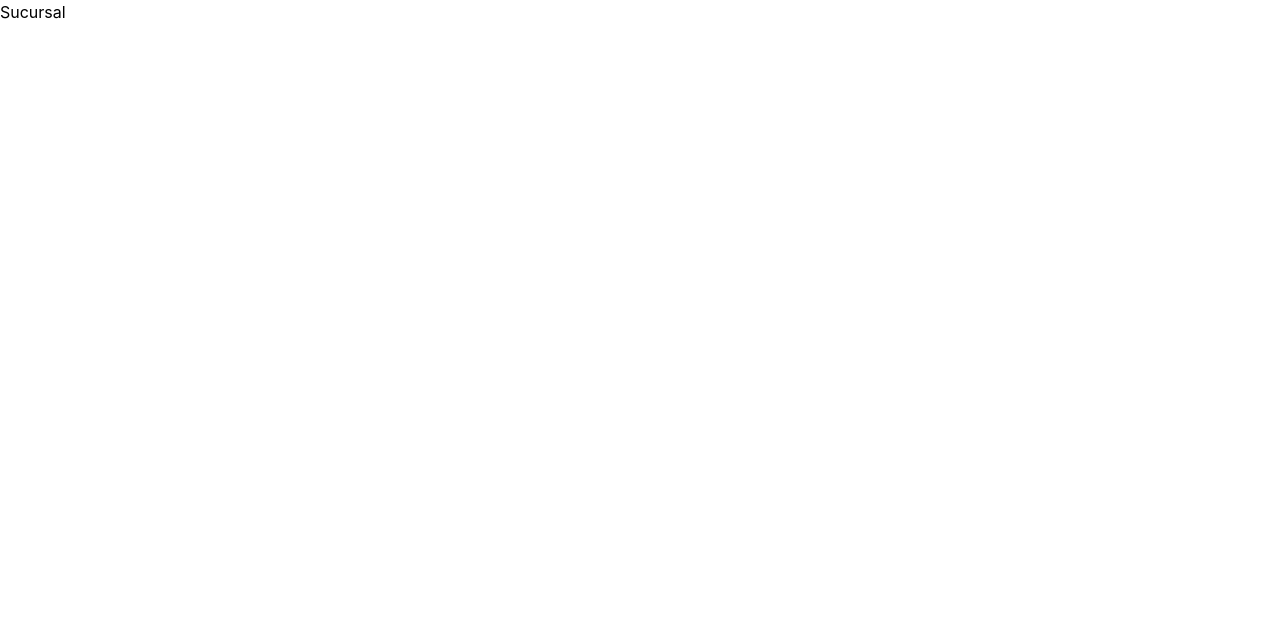
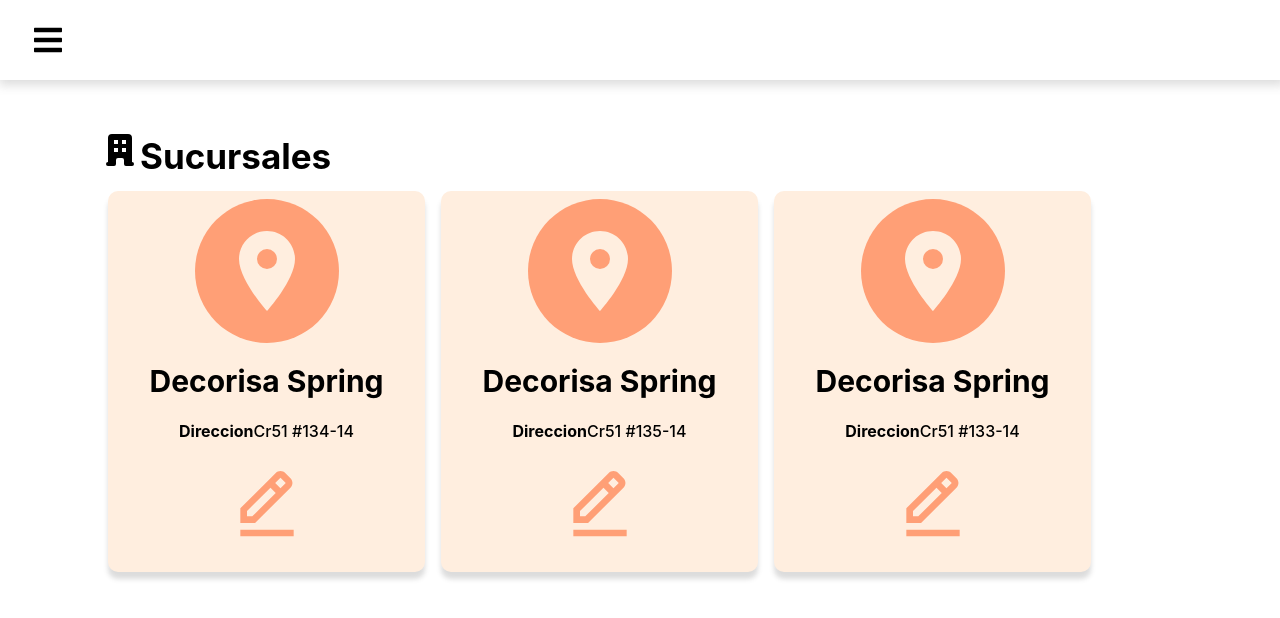
Before and after one commit to CarlosSandoval-03/Decorisa_CRUD, a Next.js app in the folder decorisacrud/: page /Sucursal in a window 1280 px wide. Shown: the top 618 px of the page. Built offline with nearby package versions, Linux system fonts and the light colour scheme.

Commit message:
Pagina Sucursal RU

```diff
--- a/decorisacrud/pages/Sucursal.tsx
+++ b/decorisacrud/pages/Sucursal.tsx
@@ -1,8 +1,169 @@
-import React from 'react'
+import React, { useState } from 'react'
+import { IconContext } from 'react-icons';
+import * as hiIcon from 'react-icons/hi';
+import * as mdIcon from 'react-icons/md';
+import * as biIcon from 'react-icons/bi';
+import * as aiIcon from 'react-icons/ai';
+import Navbar from '../Components/Navbar'
+import { Formik } from 'formik';
+
+let Sucursales = [
+  {
+    suc_direccion: '',
+    suc_nombre: '',
+  }
+]
 
 function Sucursal() {
+  const [showEditarSucursal, setShowEditarSucursal] = useState(false)
+  const [idSucursalEditar, setIdSucursalEditar] = useState('')
+
+  interface Sucursal {
+    suc_nombre: string,
+    suc_direccion: string,
+
+  }
+  const traerSucursales = () => {
+    // busca trae las sucursales
+    let sucursal = [
+      {
+        suc_direccion: 'Cr51 #134-14',
+        suc_nombre: 'Decorisa Spring',
+      },
+      {
+        suc_direccion: 'Cr51 #135-14',
+        suc_nombre: 'Decorisa Spring',
+      },
+      {
+        suc_direccion: 'Cr51 #133-14',
+        suc_nombre: 'Decorisa Spring',
+      },
+    ]
+    Sucursales = sucursal
+  }
+  const statusShowEditarSucursal = (direccion: string) => {
+    setShowEditarSucursal(true)
+    setIdSucursalEditar(direccion)
+  }
+  const editarSucursal = async (values: Sucursal) => {
+    // se envia la info para editar
+    setShowEditarSucursal(false)
+
+  }
+  traerSucursales()
   return (
-    <div>Sucursal</div>
+    <>
+      <Navbar></Navbar>
+      <div className='pagina'>
+        <div className='flex flex-wrap'>
+          <IconContext.Provider value={{ size: '2.5rem' }}>
+            <hiIcon.HiOfficeBuilding />
+          </IconContext.Provider>
+          <h1>Sucursales</h1>
+
+        </div>
+
+        <div className='flex flex-wrap'>
+          {Sucursales.map((item, index) => {
+            if (item.suc_direccion == idSucursalEditar && showEditarSucursal == true) {
+              return (
+                <div key={index} className='ventana-edit-sucursal '>
+                  <aiIcon.AiFillCloseCircle onClick={() => setShowEditarSucursal(false)} className='button-cerrar' />
+                  <div className=' grid justify-items-center'>
+                    <div className='circulo   grid justify-items-center'>
+                      <mdIcon.MdPlace color='000000' size={'6rem'} />
+                    </div>
+                    <Formik
+                      initialValues={{
+                        suc_nombre: item.suc_nombre,
+                        suc_direccion: item.suc_direccion,
+
+
+                      }}
+                      onSubmit={async (values) => {
+
+                        editarSucursal(values)
+
+
+                        //alert(JSON.stringify(values));
+
+                      }}
+
+                    >
+                      {({ handleSubmit, values, handleChange }) => (
+                        <form onSubmit={handleSubmit}>
+                          <div className=''>
+                            <div className="flex flex-nowrap items-center ">
+                              <label className="">Nombre:</label>
+                              <input name="suc_nombre" type="text" placeholder={item.suc_nombre} className=""
+                                value={values.suc_nombre}
+                                onChange={handleChange}
+                              />
+                            </div>
+                            <div className="flex flex-nowrap items-center ">
+                              <label className="">Direccion:</label>
+                              <input name="suc_direccion" type="text" placeholder={item.suc_nombre} className=""
+                                value={values.suc_direccion}
+                                onChange={handleChange}
+                              />
+                            </div>
+                            <div className='flex flex-col justify-center items-center '>
+                              <button type="submit" className="btn-add-product "> Editar </button>
+                            </div>
+
+                          </div>
+
+
+
+
+                        </form>
+                      )}
+
+                    </Formik>
+
+
+                  </div>
+
+
+
+                </div>
+
+
+              )
+            } else {
+
+
+              return (
+                <div key={index} className='sucursal grid justify-items-center'>
+
+                  <div className='circulo   grid justify-items-center'>
+                    <mdIcon.MdPlace color='FFEEDF' size={'6rem'} />
+                  </div>
+                  <h2 className='text-3xl font-bold'>{item.suc_nombre}</h2>
+                  <div className='flex flex-wrap'>
+                    <label>Direccion</label>
+                    <h2 className='text-base'>{item.suc_direccion}</h2>
+                  </div>
+                  <biIcon.BiEditAlt onClick={() => { statusShowEditarSucursal(item.suc_direccion) }} className='hover:bg-black' color='FF9F76' size={'5rem'} />
+
+
+
+                </div>
+              )
+            }
+          })
+          }
+
+
+
+        </div>
+
+
+
+
+      </div>
+    </>
+
   )
 }
 
--- a/decorisacrud/styles/globals.css
+++ b/decorisacrud/styles/globals.css
@@ -421,7 +421,7 @@ select{
   font-size: 30px;
   line-height: 8px;
   position: relative;
-  right: -93%;
+  right: -90%;
   text-align:right;
   color:#fb985f;
   transition: 0.3 ease all;
@@ -536,3 +536,35 @@ select{
   padding: 8px 8px 8px 8px;
   margin-top:10px ;
 }
+
+/* Sucrusal*/
+
+.sucursal{
+  width: 317px;
+  height: 381px;
+  background: #FFEEDF;
+  border-radius: 10px;
+  box-shadow: 0px 7px 5px rgba(80, 80, 80, 0.2);
+  padding: 8px 8px 8px 8px;
+  margin: 8px 8px 8px 8px;
+
+
+}
+.circulo{
+  width: 144px;
+  height: 144px;
+  border-radius: 50%;
+  background-color: #FF9F76;
+  align-items: center;
+
+}
+.ventana-edit-sucursal{
+  width: 317px;
+  height: 381px;
+  background: #ffffff;
+  border-radius: 10px;
+  box-shadow: 0px 7px 5px rgba(80, 80, 80, 0.2);
+  padding: 8px 8px 8px 8px;
+  margin: 8px 8px 8px 8px;
+
+}
```
Also changed, not shown: decorisacrud/pages/Cita.tsx (line endings or trailing spaces).
